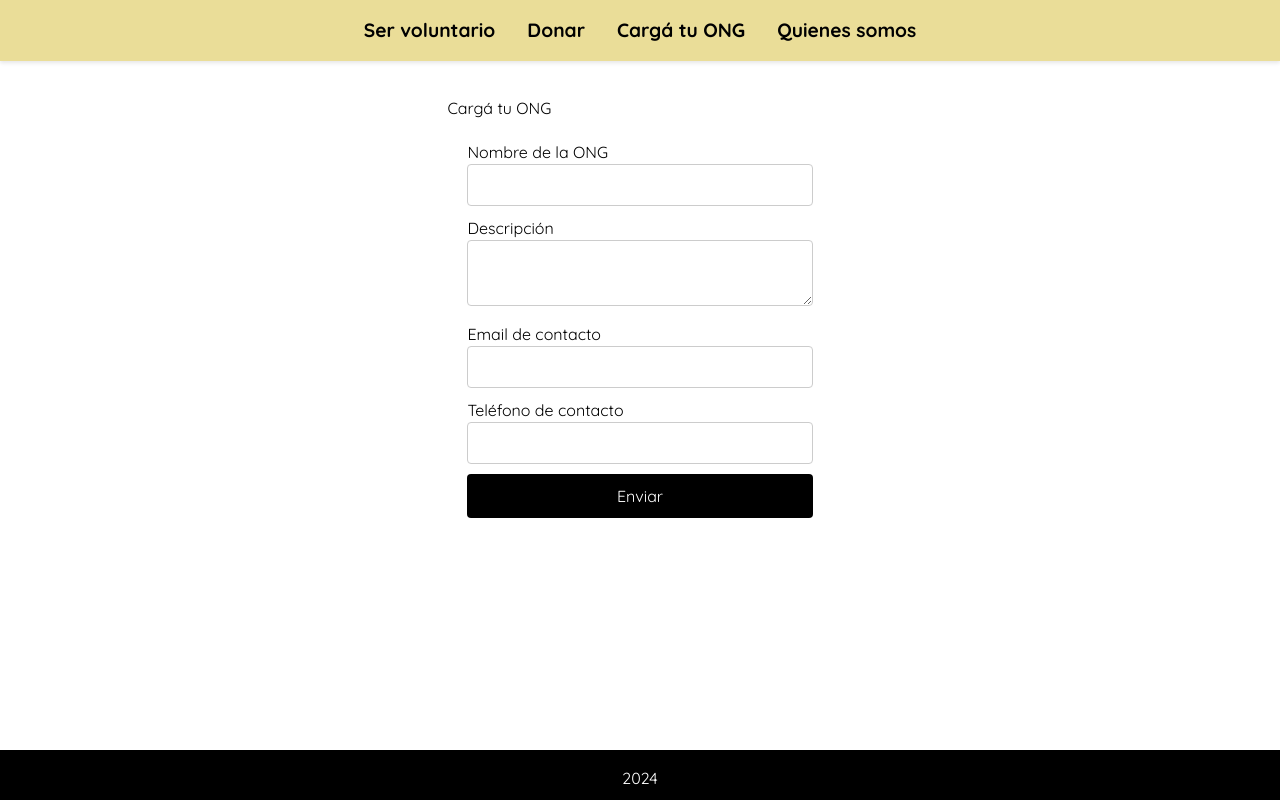
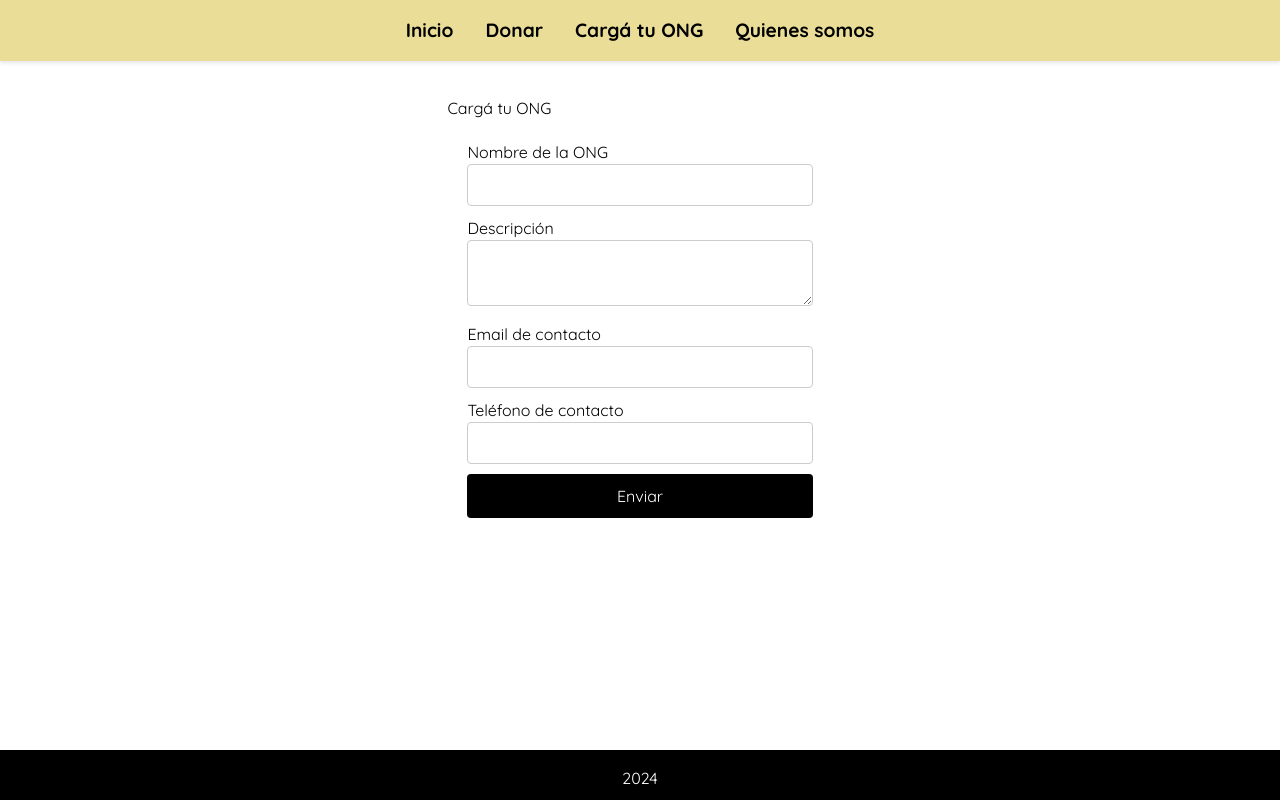
Before and after one commit to Firet/activa-veganismo, a Next.js app: page /cargar-ong in a window 1280 px wide. Built offline with nearby package versions, Linux system fonts and the light colour scheme.

Commit message:
Add link to / in header

```diff
--- a/src/components/header/header.tsx
+++ b/src/components/header/header.tsx
@@ -9,7 +9,7 @@ export default function Header() {
 		<header>
 			<nav className="navbar flex flex-col space-evenly items-center">
 				<div>
-					<a href="#home">Ser voluntario</a>
+					<Link href="/">Inicio</Link>
 					<a href="#about">Donar</a>
 					<Link href="/cargar-ong">Cargá tu ONG</Link>
 					<Link href="/quienes-somos">Quienes somos</Link>
```
